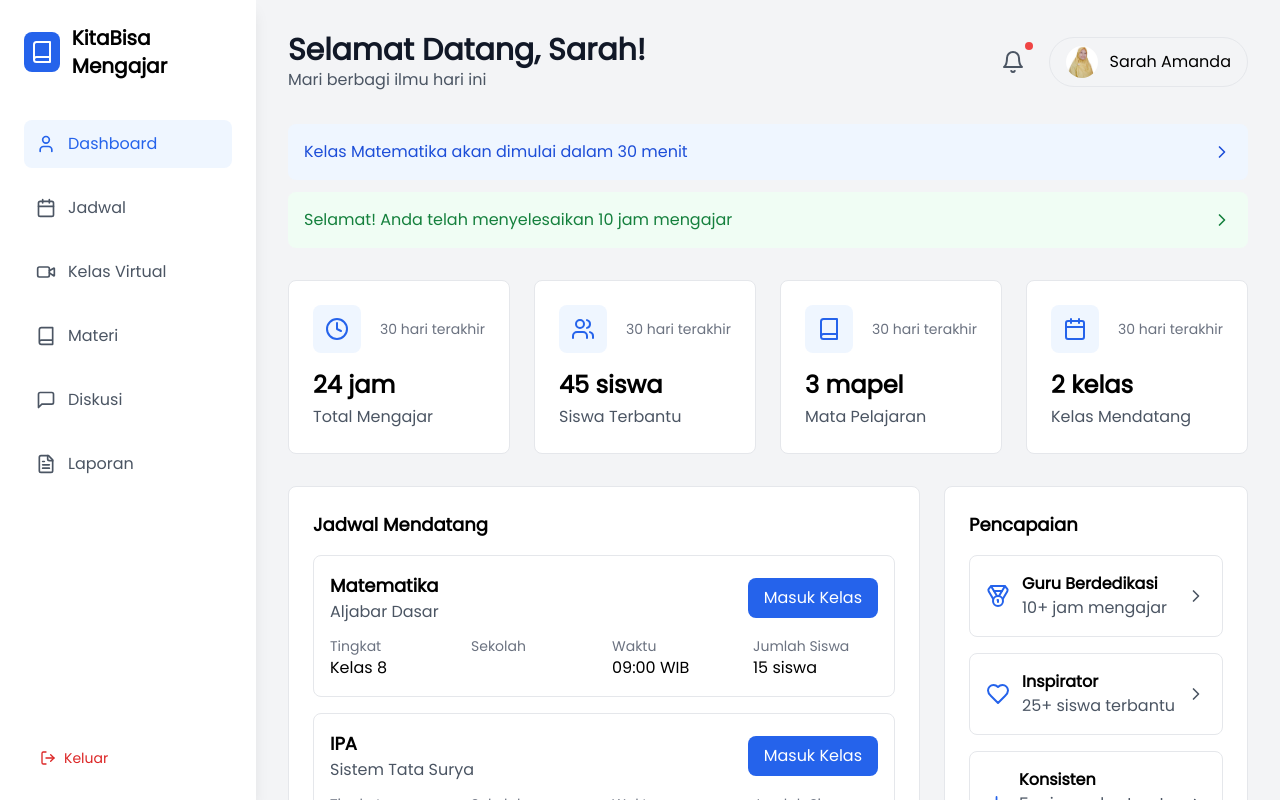
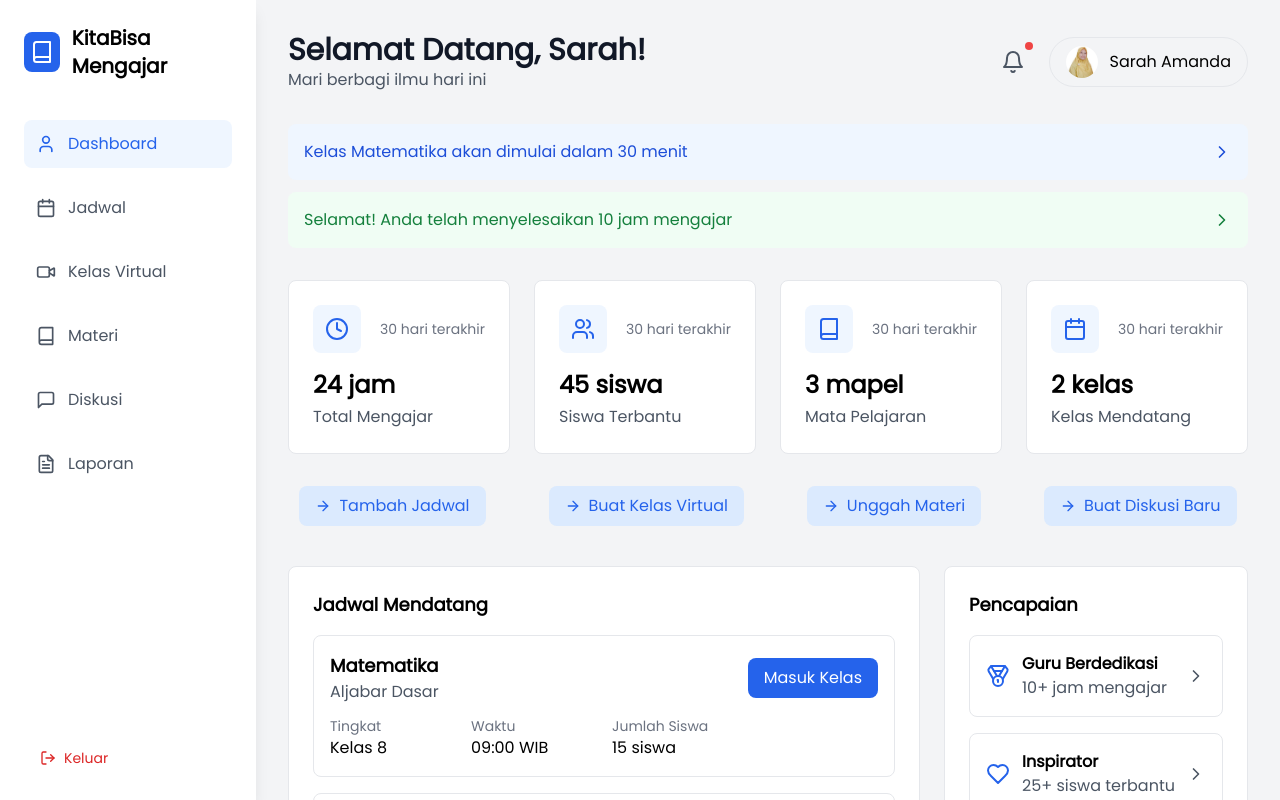
Before and after one commit to Silaenn/KitaBisaMengajar, a React (Vite) app: page /dashboard-mentor in a window 1280 px wide. Shown: the top 800 px of the page. Built offline with nearby package versions, Linux system fonts and the light colour scheme.

Commit message:
updateDashboardGuru

```diff
--- a/src/pages/DashBoard/DashboardMentor.jsx
+++ b/src/pages/DashBoard/DashboardMentor.jsx
@@ -26,6 +26,8 @@ import {
   Sun,
   Moon,
   Check,
+  Plus,
+  ArrowRight,
 } from "lucide-react";
 import { useNavigate } from "react-router-dom";
 import ProfileDummy from "../../assets/DummyProfile.jpg";
@@ -35,6 +37,30 @@ const DashboardMentor = () => {
   const ref = useRef(null);
   const [currentView, setCurrentView] = useState("dropdown");
   const navigate = useNavigate();
+  const [currentClass, setCurrentClass] = useState(null);
+  const [showClass, setShowClass] = useState(null);
+
+  useEffect(() => {
+    const checkClassTime = () => {
+      const now = new Date();
+      const formattedNow = now.toLocaleTimeString("id-ID", {
+        hour: "2-digit",
+        minute: "2-digit",
+        timeZone: "Asia/Jakarta",
+      });
+
+      const match = nextClasses.find(
+        (class_) =>
+          class_.date === now.toLocaleDateString("id-ID") &&
+          class_.time.startsWith(formattedNow)
+      );
+
+      setCurrentClass(match || null);
+    };
+
+    const interval = setInterval(checkClassTime, 1000); // Periksa setiap detik
+    return () => clearInterval(interval); // Hapus interval saat komponen di-unmount
+  }, []);
 
   const renderView = () => {
     switch (currentView) {
@@ -259,6 +285,37 @@ const DashboardMentor = () => {
           ))}
         </div>
 
+        <div className="flex justify-around mb-10 gap-10">
+          <button
+            className="flex items-center space-x-2 bg-blue-100 text-blue-600 px-4 py-2 rounded-lg"
+            onClick={() => navigate("/jadwal")}
+          >
+            <ArrowRight className="h-4 w-4" />
+            <span>Tambah Jadwal</span>
+          </button>
+          <button
+            className="flex items-center space-x-2 bg-blue-100 text-blue-600 px-4 py-2 rounded-lg"
+            onClick={() => navigate("/kelas")}
+          >
+            <ArrowRight className="h-4 w-4" />
+            <span>Buat Kelas Virtual</span>
+          </button>
+          <button
+            className="flex items-center space-x-2 bg-blue-100 text-blue-600 px-4 py-2 rounded-lg"
+            onClick={() => navigate("/materi")}
+          >
+            <ArrowRight className="h-4 w-4" />
+            <span>Unggah Materi</span>
+          </button>
+          <button
+            className="flex items-center space-x-2 bg-blue-100 text-blue-600 px-4 py-2 rounded-lg"
+            onClick={() => navigate("/diskusi")}
+          >
+            <ArrowRight className="h-4 w-4" />
+            <span>Buat Diskusi Baru</span>
+          </button>
+        </div>
+
         {/* Main Grid */}
         <div className="grid grid-cols-3 gap-6">
           {/* Upcoming Classes */}
@@ -277,7 +334,9 @@ const DashboardMentor = () => {
                         <p className="text-gray-600">{class_.topic}</p>
                       </div>
                       <button
-                        className="px-4 py-2 bg-blue-600 text-white rounded-lg hover:bg-blue-700 transition-colors"
+                        className={`${
+                          showClass == class_.time ? "block" : "none"
+                        } px-4 py-2 bg-blue-600 text-white rounded-lg hover:bg-blue-700 transition-colors`}
                         onClick={() => navigate("/classroomInterface")}
                       >
                         Masuk Kelas
@@ -287,10 +346,6 @@ const DashboardMentor = () => {
                       <div>
                         <p className="text-sm text-gray-500">Tingkat</p>
                         <p className="font-medium">{class_.grade}</p>
-                      </div>
-                      <div>
-                        <p className="text-sm text-gray-500">Sekolah</p>
-                        <p className="font-medium">{class_.school}</p>
                       </div>
                       <div>
                         <p className="text-sm text-gray-500">Waktu</p>
```
